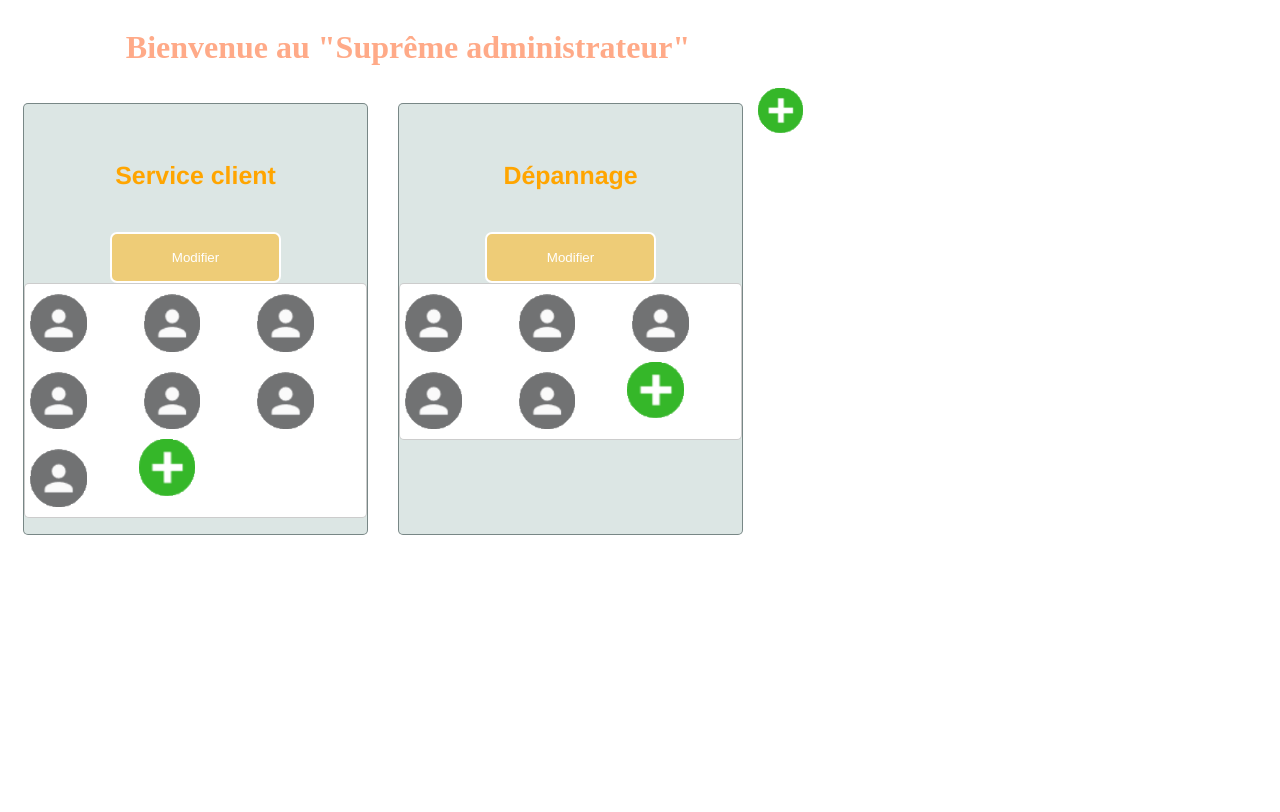
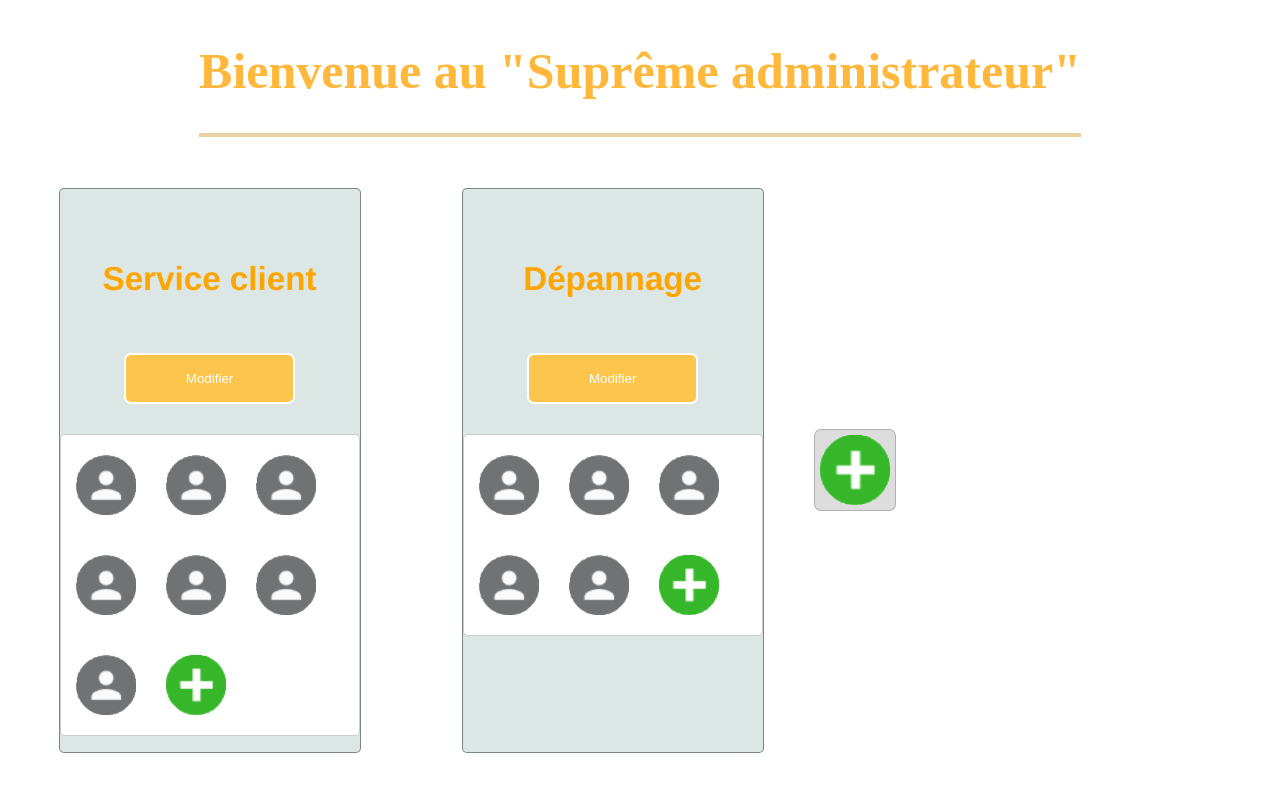
Before and after one commit to Miambox/Ecosystem, a PHP site: page /app/vues/adminsupreme/home.php in a window 1280 px wide. Before the commit the page ends 535 px from the top, so only its background shows below. Run offline with PHP 8.4, Linux system fonts and the light colour scheme; some libraries are stand-ins or nearby versions.

Commit message:
FIX [superadmin] couleurs et positions

```diff
--- a/static/css/adminsupreme/home.css
+++ b/static/css/adminsupreme/home.css
@@ -1,22 +1,27 @@
 .container-suprême-admin{
   width: 100%;
-  display: grid;
-  grid-template-columns: 800px;
+  display: flex;
+  flex-direction: column;
+  flex-wrap: wrap;
 }
 
 .titre-page-admin{
   display: block;
   margin: auto ;
-  color : #FA8;
+  color : #ffb83c;
+  border-bottom: solid 4px #d0942b70;
+  font-size: 25px;
 }
 
 .container-card-sup-admin {
-  display: grid;
-  grid-template-columns: auto auto 50px;
+  display: flex;
+  flex-direction: row;
+
 }
 
 .card-sup-admin{
 
+  flex-basis: 300px;
   display: grid;
   grid-template-columns: auto;
   border: solid 1px rgba(20,40,40,0.5);
@@ -31,9 +36,9 @@
 
   text-align: center;
   font-family: "Helvetica Neue";
-  font-size: 30px;
+  font-size: 40px;
   color : orange;
-  margin: auto;
+  flex-basis: 10%;
 }
 
 .card-sup-admin > ul{
@@ -43,8 +48,9 @@
 
 .container-employe{
 
-  display: grid;
-  grid-template-columns: auto auto auto;
+  display: flex;
+  flex-wrap: wrap;
+  /*grid-template-columns: auto auto auto;*/
 
 
   border-radius: 5px;
@@ -54,34 +60,50 @@
 }
 
 
-.list-employe{
-  display: grid;
-  grid-template-columns: auto auto auto;
-  margin: auto;
-}
 
 .button-modifier{
   display: grid;
   margin: auto;
   text-align: center;
-  background-color: #EC7;
+  background-color: #fdc54b;
   color: white;
   padding: 16px 60px;
   border-radius: 7px;
   border: 2px solid;
+  font-weight: 30px;
+
+  flex-basis: 20%;
+  margin-bottom: 10%;
 
 }
 
-.ajout_employe{
-  display: block;
-  margin: auto ;
+.ajouter-employe{
+  padding: 10px 5px;
+  margin: 10px 10px 10px 10px;
+  width: 60px;
+  height: 60px;
+
 }
 
 .employe {
   padding: 10px 5px;
+  margin: 10px 10px 10px 10px;
+  width: 60px;
+  height: 60px;
 }
 
+.ajouter-type-employe{
+  width: 70px;
+  height: 70px;
+  vertical-align: middle;
 
+  background-color: #0002;
+  padding: 5px 5px;
+  border-radius: 7px;
+  border: 1px solid #0003;
+
+  align-self: center;
+}
 
 .conteneur_popup_ajout_employe{
 /*
@@ -93,7 +115,7 @@
   border: solid 2px rgba(0,0,0,0.2);
   */
 
-
+  min-width: 300px;
   vertical-align: middle;
   padding: 100px
   height: 250px;
@@ -109,6 +131,16 @@
   top: 20%;
   border-radius: 8px;
   border: solid 12px rgba(0,0,0,0.2);
+}
+
+
+.champ_popup{
+  margin-bottom: 10px;
+  margin-left: 5px;
+}
+.entree_popup{
+  margin-bottom: 10px
+
 }
 /*
 .confirmer-ajout-employe{
```
Also changed, not shown: app/vues/adminsupreme/home.php (+33 -33 lines).
